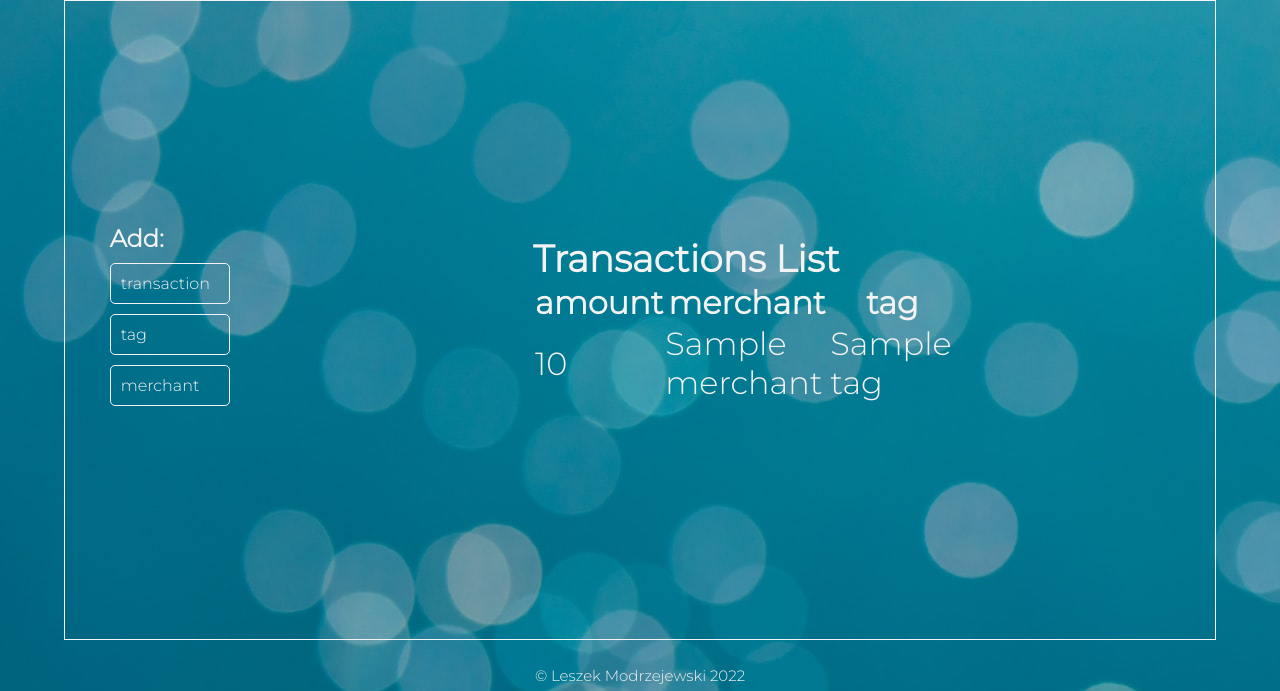
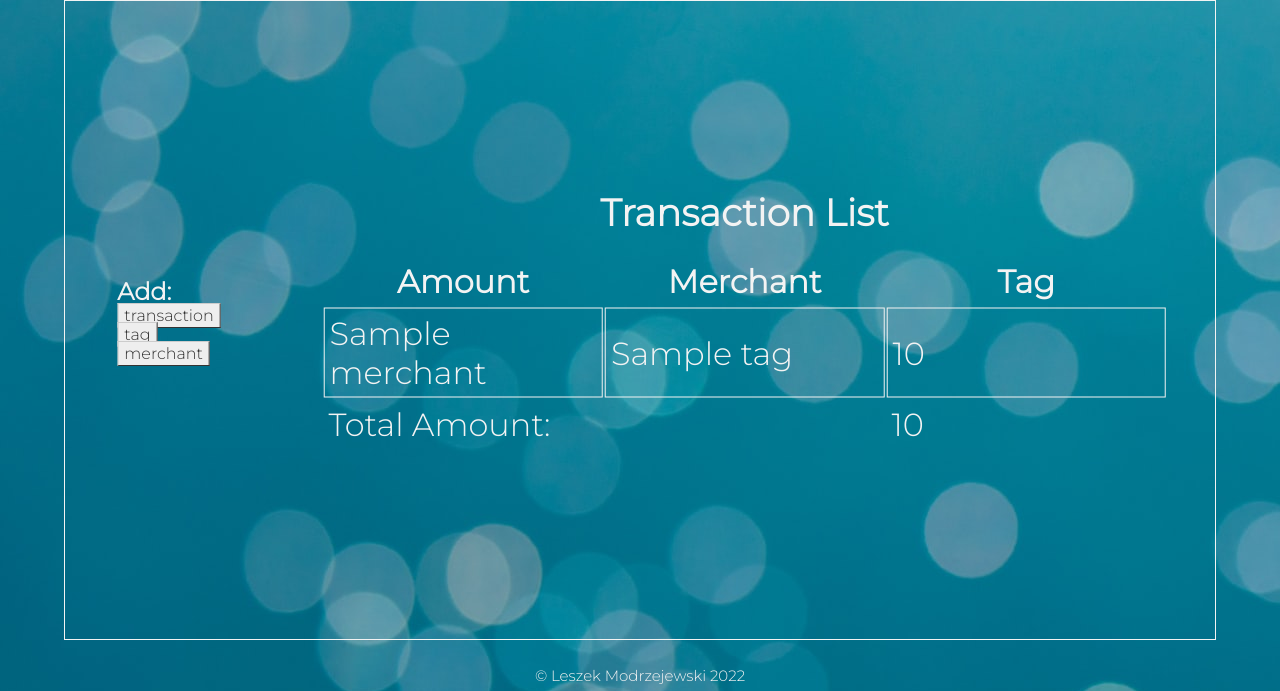
Before and after one commit to lesmodrzejewski/Spending-Tracker, a Flask app: page /transactions in a window 1280 px wide. Shown: the part 80-771 px from the top of the page. Run offline with Flask 2, Linux system fonts and the light colour scheme; a database or web service that is not in the repository returns one stand-in record (values such as "Sample title"); some libraries are stand-ins or nearby versions; some web fonts are replaced.

Commit message:
table added to transaction list

```diff
--- a/controllers/transactions_controller.py
+++ b/controllers/transactions_controller.py
@@ -15,7 +15,8 @@ transactions_blueprint = Blueprint('transactions', __name__)
 @transactions_blueprint.route('/transactions')
 def transactions():
     transactions = transaction_repository.select_all()
-    return render_template('transactions/index.html', transactions = transactions)
+    sum = transaction_repository.sum_up(transactions)
+    return render_template('transactions/index.html', transactions = transactions, sum = sum)
 
 # ADD NEW TRANSACTION
 
--- a/repositories/tag_repository.py
+++ b/repositories/tag_repository.py
@@ -5,7 +5,7 @@ from models.merchant import Merchant
 from models.tag import Tag
 
 def save(tag):
-    sql = "INSERT INTO tags name VALUES (%s) RETURNING *"
+    sql = "INSERT INTO tags (name) VALUES (%s) RETURNING *"
     values = [tag.name]
     results = run_sql(sql, values)
     id = results[0]['id']
--- a/repositories/transaction_repository.py
+++ b/repositories/transaction_repository.py
@@ -18,6 +18,14 @@ def save(transaction):
     id = results[0]['id']
     transaction.id = id
     return transaction
+
+def sum_up(transations):
+    sum = 0
+    for transaction in transations:
+        sum += transaction.amount
+    return sum
+
+
 
 def select_all():
     transactions = []
--- a/static/style.css
+++ b/static/style.css
@@ -16,11 +16,6 @@ body {
 a {
     color: #f3f3f3;
     text-decoration: none;
-}
-
-.nav-a-tag a:hover {
-    color: red;
-
 }
 
 nav {
@@ -95,20 +90,33 @@ aside > h2 {
 }
 
 .button {
+    /* font: bold 11px Arial; */
+    margin: 10px
+0;    text-decoration: none;
+    background-color: #EEEEEE;
+    color: #333333;
+    padding: 2px 6px 2px 6px;
+    border-top: 1px solid #CCCCCC;
+    border-right: 1px solid #333333;
+    border-bottom: 1px solid #333333;
+    border-left: 1px solid #CCCCCC;
+  }
+
+/* .button {
     width: 120px;
     margin: 10px 0;
     padding: 10px 10px;
     border: 1px solid #f3f3f3;
     border-radius: 5px;
-}
+} */
 
-.button:hover {
+/* .button:hover {
     background-color: rgb(0, 118, 145);
 }
 
 .button > a:hover {
     text-decoration: None;
-}
+} */
 
 /* ---------------MERCHANTS------------------------ */
 #merchants {
@@ -158,12 +166,30 @@ aside > h2 {
 }
 
 .transactions-list {
+    width: 100%;
     position: absolute;
     top: 50%;
     left: 50%;
     transform: translate(-50%, -50%);
 }
 
-.transaction-item {
-    display: flex;
+.transactions-list h1 {
+    margin-bottom: 20px;
+    text-align: center;
 }
+
+th,
+td {
+    width: 33%
+}
+
+th,
+td {
+    padding: 5px;;
+    border: 1px solid #f3f3f3;
+}
+
+.table-head,
+.table-total {
+    border: none;
+}
--- a/templates/base.html
+++ b/templates/base.html
@@ -29,9 +29,9 @@
         <aside id="add-container">
             <div class="add-section">
             <h2>Add:</h2>
-                <p class="button"><a href="/transactions/new">transaction</a></p>
-                <p class="button"><a href="/tags/new">tag</a></p>
-                <p class="button"><a href="/merchants/new">merchant</a></p>
+                <a class="button" role="button" href="/transactions/new" >transaction</a>
+                <a class="button" role="button" href="/tags/new">tag</a>
+                <a class="button" role="button" href="/merchants/new">merchant</a>
             </div>
         </aside>
         <section id="right-side">
--- a/templates/transactions/index.html
+++ b/templates/transactions/index.html
@@ -3,24 +3,30 @@
 
 <section id="transactions">
     <div class="transactions-list">
-        <h1>Transactions List</h1>
+        <h1>Transaction List</h1>
         <div class="transaction-items">
             <table>
                 <thead>
                     <tr>
-                        <th>amount</th>
-                        <th>merchant</th>
-                        <th>tag</th>
+                        <th class="table-head">Amount</th>
+                        <th class="table-head">Merchant</th>
+                        <th class="table-head">Tag</th>
                     </tr>
                 </thead>
                 <tbody>
                         {% for transaction in transactions %}
                         <tr>
-                            <td>{{transaction.amount}}</td>
                             <td>{{transaction.merchant.name}}</td>
                             <td>{{transaction.tag.name}}</td>
+                            <td>{{transaction.amount}}</td>
                         </tr>
                         {% endfor %}
+                        <tr>
+                            <td class="table-total">Total Amount:</td>
+                            <td class="table-total"></td>
+                            <td class="table-total">{{sum}}</td>
+
+                        </tr>
                 </tbody>
             </table>
         </div>
```
